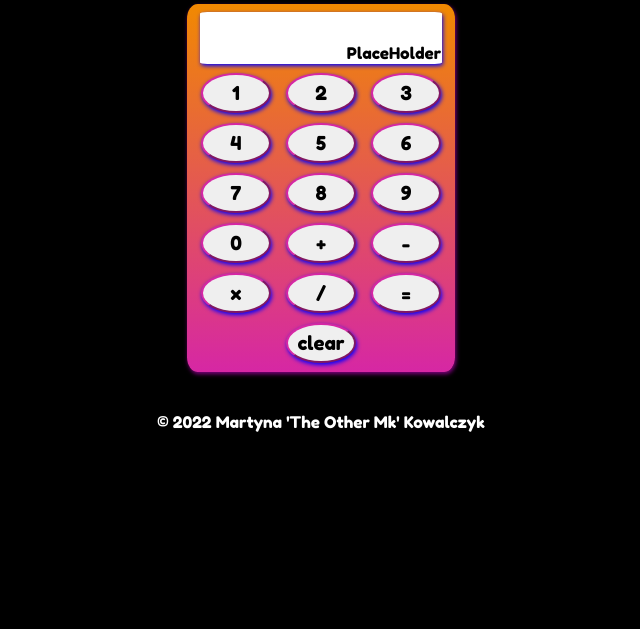
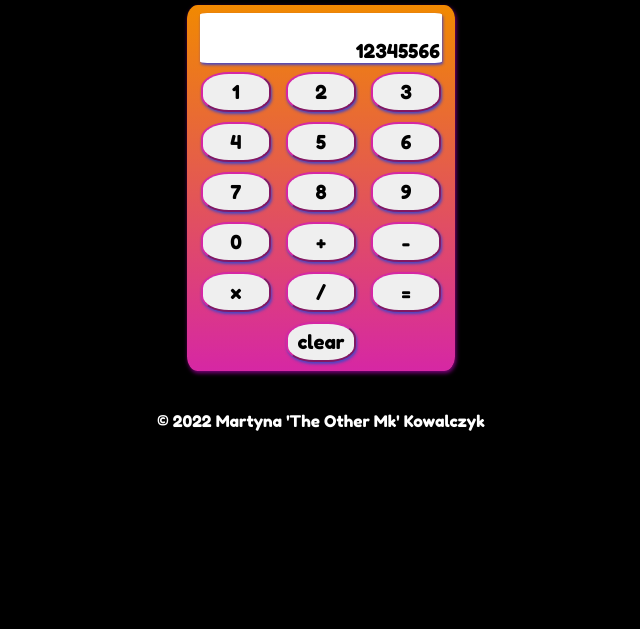
Before and after one commit to MaMikaDev/kawaii-calculator, a plain HTML site: page index.html in a window 1280 px wide. Shown: the part 171-800 px from the top of the page, without its empty margins (319-959 px from the left). Drawn offline with Linux system fonts and the light colour scheme.

Commit message:
colour scheme finished

```diff
--- a/index.html
+++ b/index.html
@@ -15,7 +15,7 @@
     <main id="main">
       <div id="calculatorBody">
 
-        <div id="display"> PlaceHolder</div>
+        <div id="display"> 12345566</div>
          <div id="inner">
 
           <button id="1">1</button>
--- a/styles.css
+++ b/styles.css
@@ -43,9 +43,10 @@ main {
 
 #display {
   margin: 4px;
-  padding: 1px;
+  padding-right: 2px;
   background-color: rgb(255, 255, 255);
   color: #000000;
+  font-size: larger;
   display: flex;
   align-items: flex-end;
   justify-content: end;
@@ -54,7 +55,7 @@ main {
   border: 2px rgb(0, 0, 0);
   border-radius: 3%;
   border-color: #d627a4;
-  box-shadow: 1px 2px 4px blue;
+  box-shadow: 1px 2px 3px rgb(70, 70, 196);
 }
 
 #inner {
@@ -68,13 +69,12 @@ main {
 button {
   font-family: "Fredoka One", cursive;
   font-size: larger;
-
-  border-radius: 50%;
+  border-radius: 40%;
   width: 70px;
   height: 40px;
   margin: 5px;
   border-color: #d627a4;
-  box-shadow: 1px 2px 4px blue;
+  box-shadow: 1px 2px 3px rgb(70, 70, 196);
 }
 
 footer {
```
